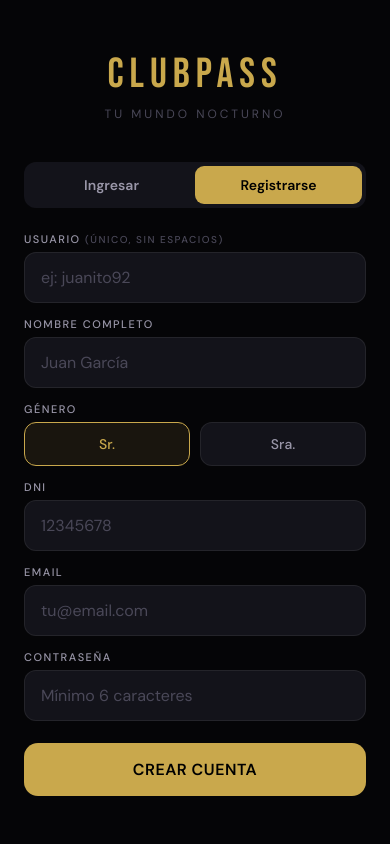
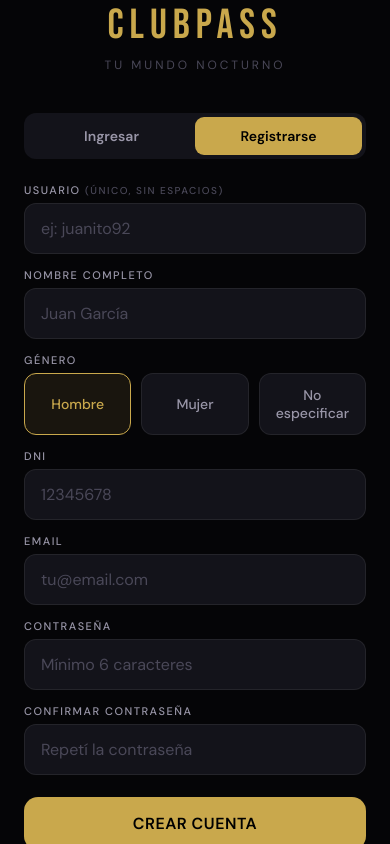
Before and after one commit to sucattisantino12-byte/Jaggercitos, a plain HTML site: page client/index.html in a window 390 px wide. Both pictures are taken after a click on the button "Registrarse". Shown: the top 844 px of the page. Drawn offline with Linux system fonts and the light colour scheme.

Commit message:
Update index.html

```diff
--- a/client/index.html
+++ b/client/index.html
@@ -239,8 +239,9 @@ body{font-family:'DM Sans',sans-serif;color:var(--text);overscroll-behavior:none
       </div>
       <div class="auth-field"><label>Género</label>
         <div class="gender-row">
-          <button class="gender-btn active" id="gen-m" onclick="selectGender('M')">Sr.</button>
-          <button class="gender-btn" id="gen-f" onclick="selectGender('F')">Sra.</button>
+          <button class="gender-btn active" id="gen-m" onclick="selectGender('M')">Hombre</button>
+          <button class="gender-btn" id="gen-f" onclick="selectGender('F')">Mujer</button>
+          <button class="gender-btn" id="gen-x" onclick="selectGender('X')">No especificar</button>
         </div>
       </div>
       <div class="auth-field"><label>DNI</label>
@@ -251,6 +252,9 @@ body{font-family:'DM Sans',sans-serif;color:var(--text);overscroll-behavior:none
       </div>
       <div class="auth-field"><label>Contraseña</label>
         <input class="auth-input" type="password" id="reg-pass" placeholder="Mínimo 6 caracteres">
+      </div>
+      <div class="auth-field"><label>Confirmar contraseña</label>
+        <input class="auth-input" type="password" id="reg-pass2" placeholder="Repetí la contraseña" onkeydown="if(event.key==='Enter')doRegistro()">
       </div>
       <button class="auth-btn" onclick="doRegistro()">CREAR CUENTA</button>
       <div class="auth-err" id="reg-err"></div>
@@ -490,6 +494,7 @@ function selectGender(g) {
   generoSeleccionado = g;
   document.getElementById('gen-m').classList.toggle('active', g==='M');
   document.getElementById('gen-f').classList.toggle('active', g==='F');
+  document.getElementById('gen-x').classList.toggle('active', g==='X');
 }
 
 async function doLogin() {
@@ -520,6 +525,8 @@ async function doRegistro() {
   err.style.display='none';
   if(!usuario||!nombre||!dni||!email||!pass){err.textContent='Completá todos los campos';err.style.display='block';return;}
   if(pass.length<6){err.textContent='La contraseña debe tener al menos 6 caracteres';err.style.display='block';return;}
+  const pass2=document.getElementById('reg-pass2').value;
+  if(pass!==pass2){err.textContent='Las contraseñas no coinciden';err.style.display='block';return;}
   const d=await api('/api/auth/registro','POST',{usuario,nombre,genero:generoSeleccionado,dni,email,password:pass});
   if(d.ok) {
     document.getElementById('reg-ok').style.display='block';
@@ -534,9 +541,10 @@ async function doRegistro() {
 async function loadHome() {
   if(!currentUser) return;
   const genero = currentUser.genero||'M';
-  const tratamiento = genero==='F'?'Bienvenida, Sra.':'Bienvenido, Sr.';
+  const tratamiento = genero==='F'?'Bienvenida':'Bienvenido/a';
+  const nombre_display = currentUser.nombre||currentUser.usuario;
   document.getElementById('home-greeting').textContent = tratamiento;
-  document.getElementById('home-name').innerHTML = currentUser.nombre||currentUser.usuario;
+  document.getElementById('home-name').innerHTML = nombre_display;
 
   const boliches = await api('/api/boliches');
   const lista = document.getElementById('boliches-lista');
```
